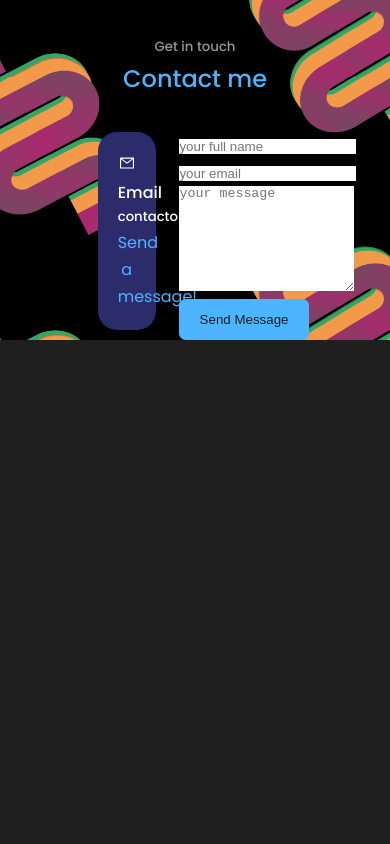
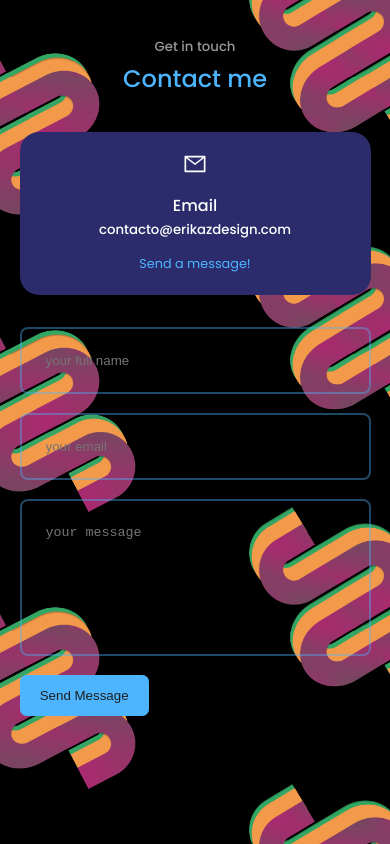
Before and after one commit to erikasoaress/portfolio, a React (Create React App) app in the folder my-portfolio/: page / in a window 390 px wide. Shown: the part 4355-5199 px from the top of the page. Before the commit the page ends 4695 px from the top, so only its background shows below. Built offline with nearby package versions, Linux system fonts and the light colour scheme; the HTML template or start-up script is replaced by a standard one.

Commit message:
contact component

```diff
--- a/my-portfolio/src/components/contact/Contact.jsx
+++ b/my-portfolio/src/components/contact/Contact.jsx
@@ -13,7 +13,10 @@
           <article className="contact__option">
             <AiOutlineMail className="contact__option-icon"/>
             <h4>Email</h4>
-            <h5>contacto@erikazdesign.com</h5>
+            <h5>contacto@erikazdesign.com
+
+
+            </h5>
             <a href="mailto:contacto@erikazdesign.com">Send a message!</a>
           </article>
         </div>
--- a/my-portfolio/src/components/contact/contact.css
+++ b/my-portfolio/src/components/contact/contact.css
@@ -3,6 +3,7 @@
   display: grid;
   grid-template-columns: 30% 58%;
   gap: 12%;
+  padding-bottom: 8rem;
 }
 
 .contact__options {
@@ -26,5 +27,41 @@
 }
 
 .contact__option-icon {
+   font-size: 1.5rem;
+   margin-bottom: 0.5rem;
+}
 
+.contact__option a {
+    margin-top: 0.7rem;
+    display: block;
+    font-size: 0.8rem;
 }
+
+form {
+    display: flex;
+    flex-direction: column;
+    gap:1.2rem;
+}
+
+input, textarea {
+    width:100%;
+    padding:1.5rem;
+    border-radius: 0.5rem;
+    background: transparent;
+    border:2px solid var(--color-primary-variant);
+    resize:none;
+    color:var(--color-white);
+}
+
+@media screen and (max-width: 1024px) {
+  .container.contact__container {
+    grid-template-columns: 1fr;
+    gap:2rem;
+  }
+}
+
+@media screen and (max-width: 600px) {
+   .container.contact__container {
+    width:var(--container-width-sm);
+   }
+}
```
